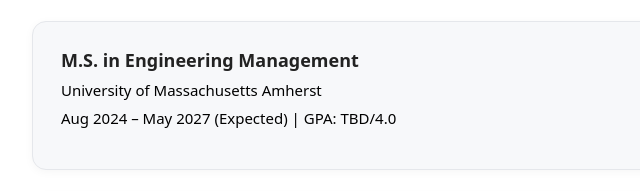
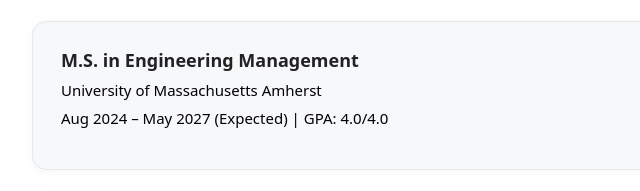
Before and after one commit to Vandanag30/Vandana-Portfolio, a plain HTML site: page index.html in a window 1280 px wide. Shown: the part 2935-3126 px from the top of the page, 183-823 px from the left. Drawn offline with Linux system fonts and the light colour scheme.

Commit message:
Update index.html

```diff
--- a/index.html
+++ b/index.html
@@ -542,7 +542,7 @@
         <div>
       <p class="edu-degree">M.S. in Engineering Management</p>
       <p class="edu-school">University of Massachusetts Amherst</p>
-      <p class="edu-date-inline">Aug 2024 – May 2027 (Expected) | GPA: TBD/4.0</p>
+      <p class="edu-date-inline">Aug 2024 – May 2027 (Expected) | GPA: 4.0/4.0</p>
     </div>
   </div>
 
```
